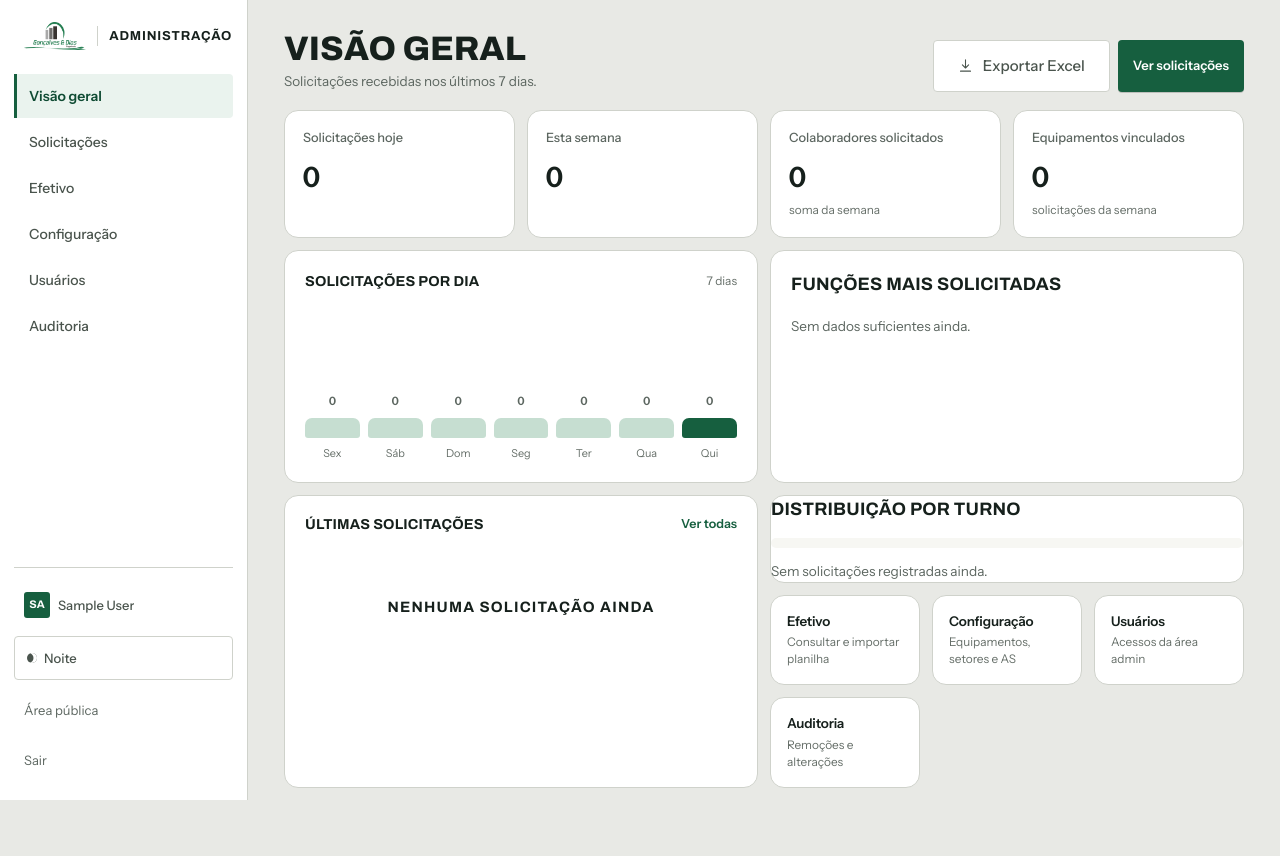
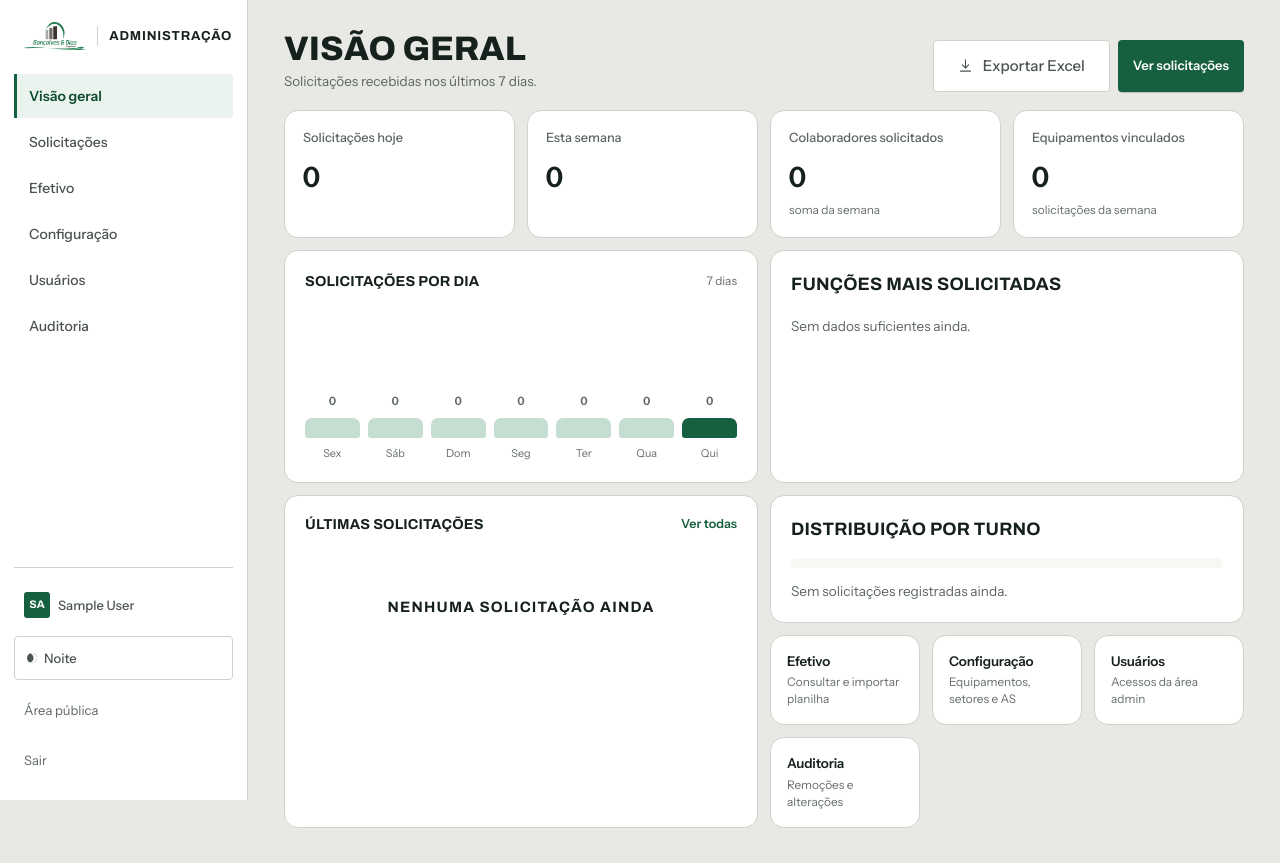
Before and after one commit to carloseduardo-code/gdhoraextra, a Flask app: page /admin in a window 1280 px wide. Shown: the top 863 px of the page. Run offline with Flask 3, Linux system fonts and the light colour scheme; the visitor is signed in with stand-in values (Sample User, id 1).

Commit message:
Update style.css

```diff
--- a/static/style.css
+++ b/static/style.css
@@ -4372,7 +4372,7 @@ select.invalido, input.invalido, textarea.invalido {
 
 .dash-card-flat .table-card,
 .dash-card-flat .dash-card {
-    padding: 0;
+    padding: 20;
 }
 
 .quick-links {
```
